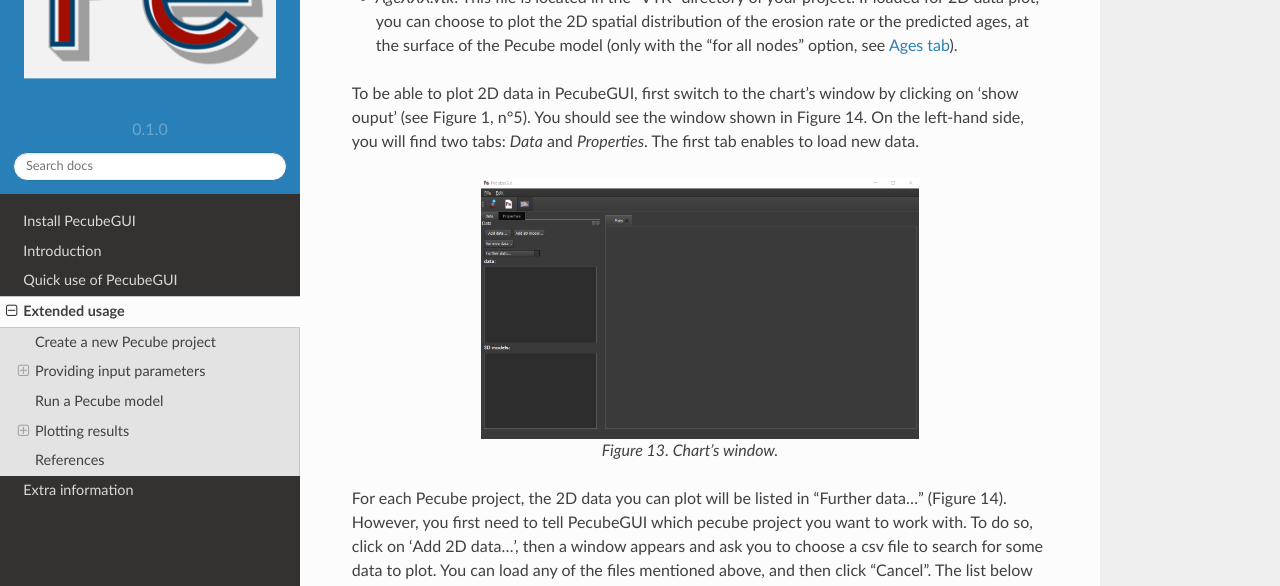
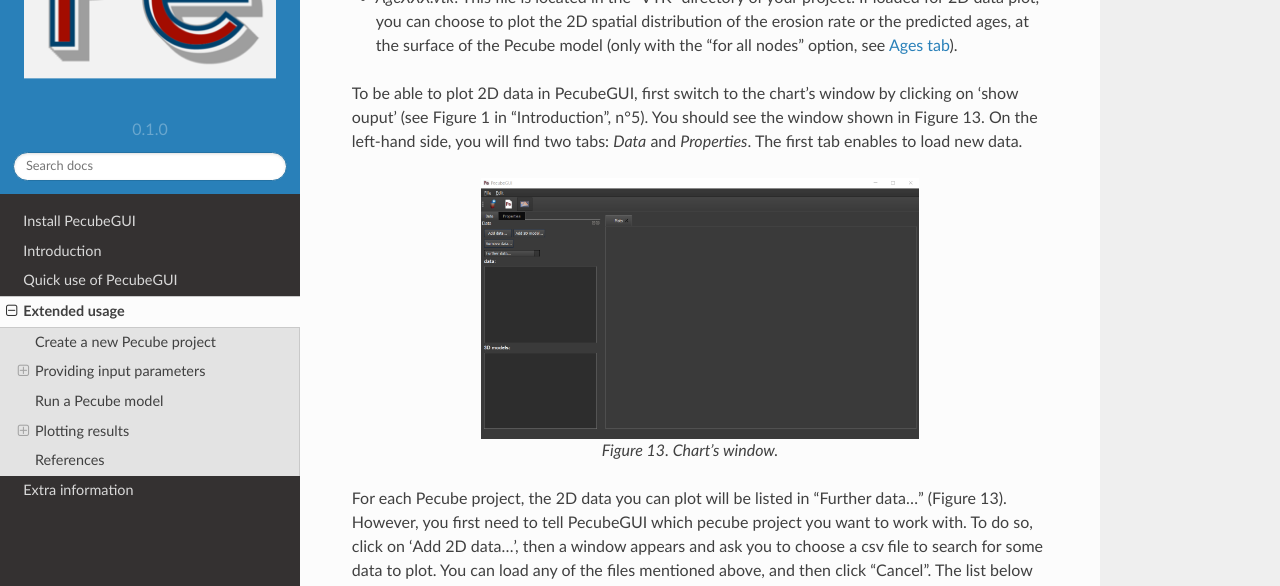
Before and after one commit to MBernAca/PecubeGUI_Doc, a Sphinx documentation site: the page built from docs/source/Usage.rst, in a window 1280 px wide and 1400 px high, scrolled down 10846 px. Shown: the part 174-760 px from the top of the window. Built offline with Sphinx 7.4.7 and the Read the Docs theme 2.0.0, drawn with Linux system fonts in a browser that asks for light colours; some of the changed text lies outside the part shown.

Commit message:
Update Usage.rst

```diff
--- a/docs/source/Usage.rst
+++ b/docs/source/Usage.rst
@@ -215,10 +215,10 @@
 Run a Pecube model
 ------------------
 
-| To run a Pecube model, simply click on “Run Pecube” above the tabs (Figure 11). A new window pops up. According to your preferences (cf. ‘2’, Figure 1) the latter will only show a progress bar of the Pecube run (‘Show console’ unchecked in Preferences) or additional information are provided if the console is enabled ("Show console” checked in Preferences).
+| To run a Pecube model, simply click on “Run Pecube” above the tabs (Figure 10). A new window pops up. According to your preferences (cf. ‘2’, "Introduction" Figure 1) the latter will only show a progress bar of the Pecube run (‘Show console’ unchecked in Preferences) or additional information are provided if the console is enabled ("Show console” checked in Preferences).
 
 | PecubeGUI first runs Pecube as usual, and if the option “sample specific” is set (cf, previous section), then PecubeGUI will run the external routine to predict specific ages. When the console is allowed to be shown, the state of the runs is written within it. At the end of the Pecube run, this window displays ‘Pecube run is finished!’ and you can click on the ‘Ok’ button to close the window.
-| Note that you can also choose to not run Pecube but only the external routine to predict ages for sample-specific locations from an old Pecube project. This is useful when one wants to use e.g., another radiation damage model and do not want to run Pecube again. To do so, simply click on "Compute ages" (Figure 11).
+| Note that you can also choose to not run Pecube but only the external routine to predict ages for sample-specific locations from an old Pecube project. This is useful when one wants to use e.g., another radiation damage model and do not want to run Pecube again. To do so, simply click on "Compute ages" (Figure 10).
 
 .. note::
   When several projects are opened, the consoles are gathered in a single window to have a quick overview of all the running simulations.
@@ -244,7 +244,7 @@
 * *PecubeXXX.vtk*: This file is located in the "VTK" directory of your project. If loaded for 2D data plot, a window will show up and ask you which data to plot from the file. You can extract, for instance, the 2D spatial distribution of the temperature at a specified depth, or extract the depth of an isotherm.
 * *AgeXXX.vtk*:  This file is located in the "VTK" directory of your project.  If loaded for 2D data plot, you can choose to plot the 2D spatial distribution of the erosion rate or the predicted ages, at the surface of the Pecube model (only with the "for all nodes" option, see :ref:`Ages-tab`).
 
-To be able to plot 2D data in PecubeGUI, first switch to the chart's window by clicking on ‘show ouput’ (see Figure 1, n°5). You should see the window shown in Figure 14. On the left-hand side, you will find two tabs: *Data* and *Properties*. The first tab enables to load new data.
+To be able to plot 2D data in PecubeGUI, first switch to the chart's window by clicking on ‘show ouput’ (see Figure 1 in "Introduction", n°5). You should see the window shown in Figure 13. On the left-hand side, you will find two tabs: *Data* and *Properties*. The first tab enables to load new data.
 
 
 .. figure:: ../images/Chart_window.png
@@ -253,7 +253,7 @@
 
   *Figure 13. Chart's window.*
 
-For each Pecube project, the 2D data you can plot will be listed in "Further data..." (Figure 14). However, you first need to tell PecubeGUI which pecube project you want to work with. To do so, click on ‘Add 2D data…’, then a window appears and ask you to choose a csv file to search for some data to plot. You can load any of the files mentioned above, and then click "Cancel". The list below will update and show you what kind of data you can plot. From there you could plot:
+For each Pecube project, the 2D data you can plot will be listed in "Further data..." (Figure 13). However, you first need to tell PecubeGUI which pecube project you want to work with. To do so, click on ‘Add 2D data…’, then a window appears and ask you to choose a csv file to search for some data to plot. You can load any of the files mentioned above, and then click "Cancel". The list below will update and show you what kind of data you can plot. From there you could plot:
 
 * *Age-elevation profiles*: the ages plotted against elevation. If you computed ages for all surface nodes of the model, then you will be asked to choose at which time step(s) you want to plot data. If you computed ages at specific locations and for several thermochronometers, you will be asked to choose which of them you want to plot (can be all).
 * *date vs eU plots*: plot ages against effective uranium. Works only if you computed AHe ages at specific locations.
```
Also changed, not shown: other parts of docs/source/Usage.rst (+1 -1 lines).
